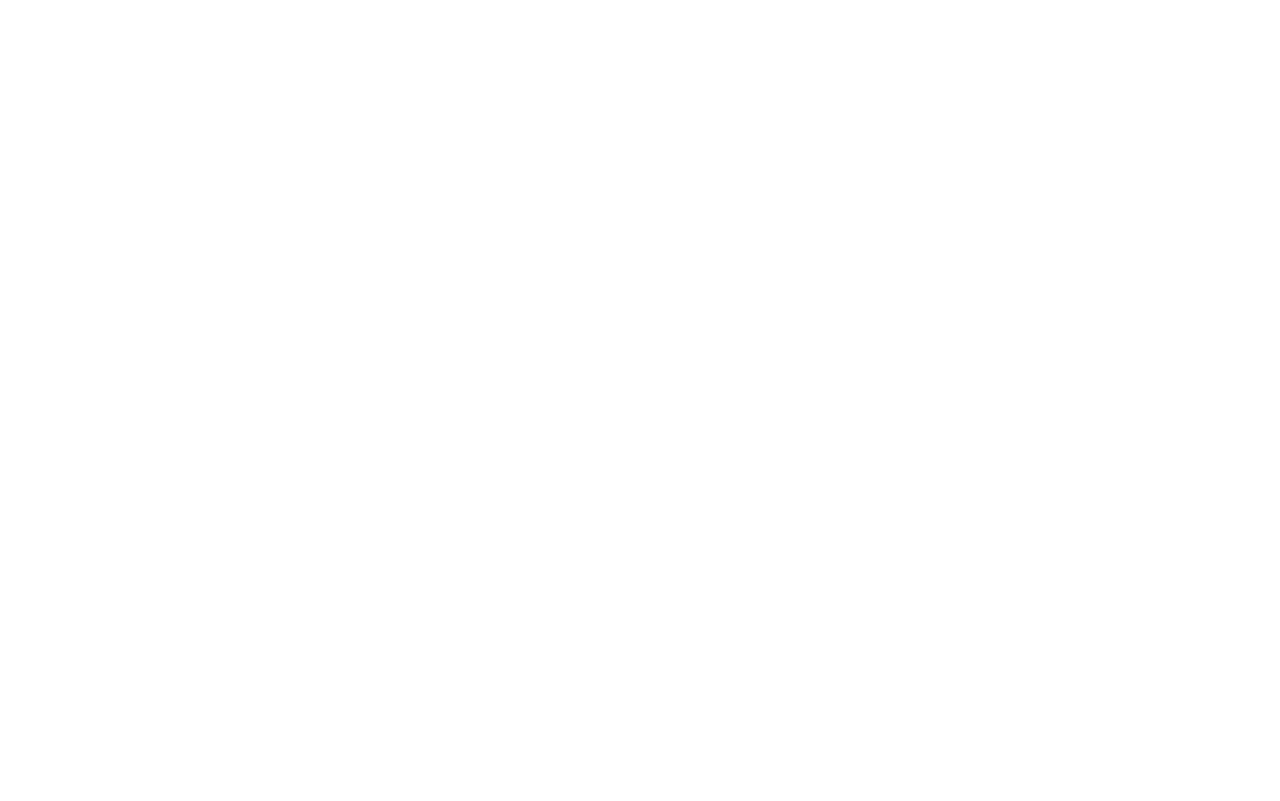
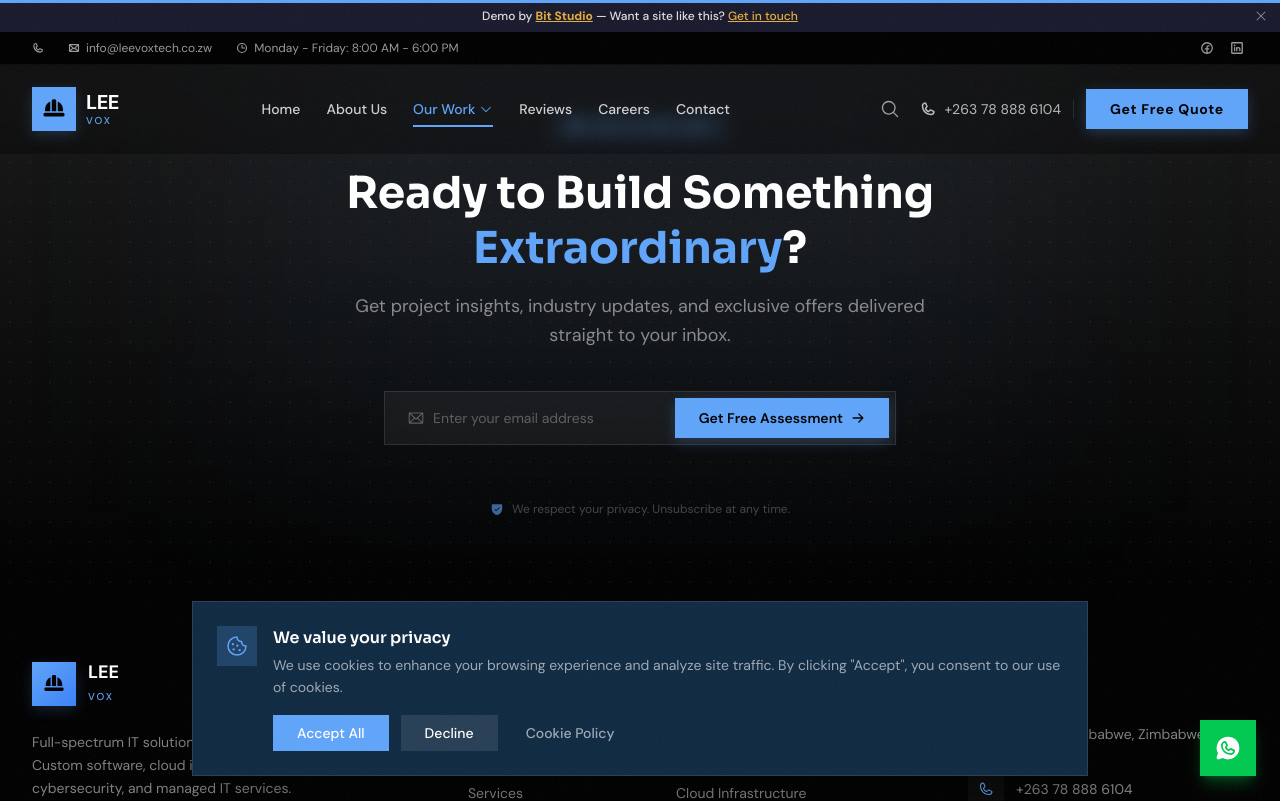
Before and after one commit to Mutombe/demo-leevox-tech, a React (Vite) app: page /services/cloud-infrastructure in a window 1280 px wide. Before the commit this address had no page. Shown: the top 801 px of the page. Built offline with nearby package versions, Linux system fonts and the light colour scheme.

Commit message:
Initial commit — demo website

```diff
--- a/src/data/siteData.js
+++ b/src/data/siteData.js
@@ -436,6 +436,106 @@
       { name: "Chiedza Mapondera", image: "https://images.unsplash.com/photo-1517365830460-955ce3ccd263?w=100&h=100&fit=crop&crop=face", role: "School Administrator", text: "Wonderful experience. The team was courteous, professional, and efficient.", rating: 5, date: "2024-12-10", projectType: "Institutional" },
     ],
   },
+  careers: {
+    heroTitle: [
+      { text: "Build the " },
+      { text: "Future.", highlight: true },
+    ],
+    heroSubtitle:
+      "Leevox Tech is hiring engineers, designers, and project managers who want to build technology that matters. Real projects, real impact, real growth.",
+    heroImage: "https://images.unsplash.com/photo-1504384308090-c894fdcc538d?w=1920&q=80",
+    cultureTitle: "Why Work With Us?",
+    cultureItems: [
+      {
+        iconName: "Rocket",
+        title: "Ship Real Products",
+        desc: "No maintenance-only roles. You will build platforms used by banks, telecoms, and government agencies. Your code runs in production from week one.",
+      },
+      {
+        iconName: "Users",
+        title: "Engineering Culture",
+        desc: "Code reviews, tech talks, hackathons. We invest in engineering excellence because it is our competitive advantage.",
+      },
+      {
+        iconName: "ShieldCheck",
+        title: "Modern Stack",
+        desc: "React, Node.js, Python, AWS, Kubernetes. We use the best tools for the job, not whatever was decided five years ago.",
+      },
+    ],
+    cultureImage: "https://images.unsplash.com/photo-1518770660439-4636190af475?w=800&q=80",
+    cultureImageAlt: "Leevox Tech engineering team workspace",
+    cultureTagline: "Code. Deploy. Scale.",
+    cultureTaglineDesc:
+      "We are builders. Every sprint delivers working software. Every engineer has ownership. Every project pushes us to be better.",
+    benefits: [
+      { iconName: "CurrencyDollar", title: "Competitive Pay", desc: "Top-of-market salaries for Zimbabwe plus performance bonuses tied to project delivery." },
+      { iconName: "GraduationCap", title: "Learning Budget", desc: "Annual budget for courses, certifications, conferences, and technical books." },
+      { iconName: "Heart", title: "Health & Wellness", desc: "Comprehensive medical aid and wellness programme for all team members." },
+      { iconName: "Rocket", title: "Career Progression", desc: "Clear IC and management tracks. Quarterly reviews with actionable growth plans." },
+      { iconName: "ShieldCheck", title: "Flexible Work", desc: "Hybrid model with remote days. We care about output, not office hours." },
+      { iconName: "Users", title: "Team Events", desc: "Monthly hackathons, tech talks, and team socials. Genuine engineering community." },
+    ],
+    positions: [
+      {
+        id: 1,
+        title: "Senior Full-Stack Engineer",
+        department: "Engineering",
+        type: "Full-Time",
+        location: "Harare",
+        description:
+          "Design and build web applications, APIs, and cloud infrastructure for enterprise clients. Lead technical decisions on projects and mentor junior developers.",
+        requirements: [
+          "4+ years full-stack development experience",
+          "Proficiency in React/Next.js and Node.js or Python",
+          "AWS or Azure cloud experience",
+          "Database design (PostgreSQL, MongoDB)",
+          "Strong communication and client-facing skills",
+        ],
+      },
+      {
+        id: 2,
+        title: "DevOps Engineer",
+        department: "Infrastructure",
+        type: "Full-Time",
+        location: "Harare",
+        description:
+          "Build and maintain CI/CD pipelines, cloud infrastructure, and monitoring systems. Ensure 99.9% uptime for client applications across AWS and Azure.",
+        requirements: [
+          "3+ years DevOps or SRE experience",
+          "Terraform, Docker, and Kubernetes proficiency",
+          "AWS or Azure certification preferred",
+          "Monitoring tools: Datadog, Grafana, or CloudWatch",
+          "Scripting in Bash, Python, or Go",
+        ],
+      },
+      {
+        id: 3,
+        title: "Junior Software Developer",
+        department: "Engineering",
+        type: "Full-Time",
+        location: "Harare",
+        description:
+          "Join our engineering team and learn by building. You will work on real client projects from day one with mentorship from senior engineers.",
+        requirements: [
+          "Degree in Computer Science or related field",
+          "Proficiency in at least one programming language",
+          "Understanding of web development fundamentals",
+          "Eagerness to learn and grow rapidly",
+          "Portfolio or GitHub profile demonstrating personal projects",
+        ],
+      },
+    ],
+    generalApplicationTitle: "Love Building Things?",
+    generalApplicationSubtitle:
+      "We are always looking for talented engineers and tech professionals. Send us your CV and GitHub profile.",
+    generalApplicationCta: "Send Your CV",
+  },
+
+  footer: {
+    description:
+      "Full-spectrum IT solutions provider in Harare. Custom software, cloud infrastructure, cybersecurity, and managed IT services.",
+    copyright: "Leevox Tech (Pvt) Ltd",
+  },
 };
 
 export default siteData;
```
